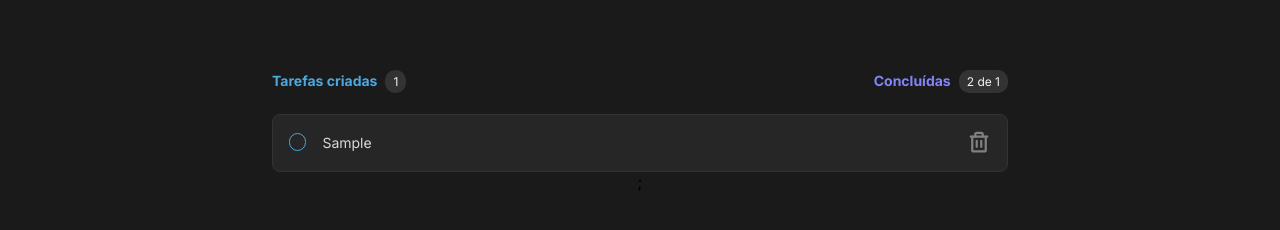
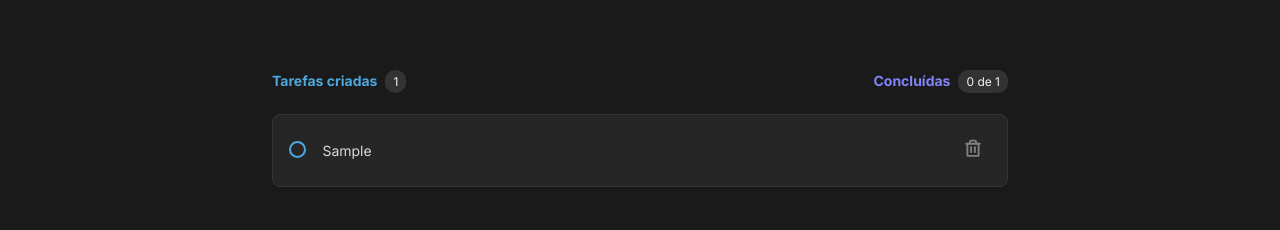
Before and after one commit to leodsmartins/toDoList, a React (Vite) app: page / in a window 1280 px wide. Both pictures are taken after typing "Sample" into the empty fields and a click on the button "Criar". Shown: the part 248-478 px from the top of the page. Built offline with nearby package versions, Linux system fonts and the light colour scheme.

Commit message:
Implementação da funcionalidade de deletar tarefas. Estilização das tarefas concluídas.

```diff
--- a/src/Components/Task.jsx
+++ b/src/Components/Task.jsx
@@ -1,18 +1,51 @@
 import styles from './Task.module.scss';
 
-import { Trash } from 'phosphor-react';
+import { Trash, Check } from 'phosphor-react';
+import { useState } from 'react';
 
 
-export function Task({ content }) {
+export function Task({ content, setCountCompletedTask, countCompletedTask, deleteTasks }) {
+
+    const [check, setCheck] = useState(false);
+    const [taskCompleted, setTaskCompleted] = useState(`${styles.task__check}`)
+    const [contentCompleted, setContentCompleted] = useState(`${styles.task__content}`)
+
+
+
+    function handleCheckTask() {
+        setCheck(!check);
+
+        if(!check) {
+            setCountCompletedTask(countCompletedTask + 1)
+            setTaskCompleted(`${styles.task__taskCompleted}`);
+            setContentCompleted(`${styles.task__contentCompleted}`)
+        }
+        else if(check) {
+            setCountCompletedTask(countCompletedTask - 1)
+            setTaskCompleted(`${styles.task__check}`);
+            setContentCompleted(`${styles.task__content}`)
+        }
+    }
+
+    function handleDeleteTasks() {
+        deleteTasks(content);
+        if (check) {
+            setCountCompletedTask(countCompletedTask - 1)
+        }
+    }
 
     return (
         <>
             <div className={styles.task}>
                 <div className={styles.task__check_content}>
-                    <div className={styles.task__check}></div>
-                    <p className={styles.task__content}>{content}</p>
+                    <div  className={taskCompleted} onClick={handleCheckTask}>
+                        {check && <Check size={12} weight="bold" />}
+                    </div>
+                    <p className={contentCompleted}>{content}</p>
                 </div>
-                <Trash className={styles.task__trash_icon} size={24} weight="bold" />
+                <button className={styles.task__trash_button} onClick={handleDeleteTasks}>
+                    <Trash  size={20} weight="bold" />
+                </button>
             </div>
         </>
     )
--- a/src/Components/Task.module.scss
+++ b/src/Components/Task.module.scss
@@ -27,15 +27,54 @@
     }
 
     &__check {
-
        width: 1.09rem;
        height: 1.09rem;
        border-radius: 50%;
-       border: 1px solid $blue;
+       border: 2px solid $blue;
+       color: $gray-100;
+       display: flex;
+       justify-content: center;
+       align-items: center;
     }
 
-    &__trash_icon {
+    &__check:hover {
+        background: rgba($blueDark, .2);
+        border: 2px solid $blueDark;
+    }
+
+    &__taskCompleted {
+        width: 1.09rem;
+        height: 1.09rem;
+        border-radius: 50%;
+        background: $purpleDark;
+        border: 2px solid $purpleDark;
+        color: $gray-100;
+        display: flex;
+        justify-content: center;
+        align-items: center;
+    }
+
+    &__taskCompleted:hover {
+        background: $purple;
+        border: 2px solid $purple;
+    }
+
+    &__contentCompleted {
         color: $gray-300;
+        text-decoration: line-through;
+    }
+
+    &__trash_button {
+        background: transparent;
+        border: none;
+        color: $gray-300;
+        border-radius: 8px;
+        padding: .5rem;
+    }
+
+    &__trash_button:hover {
+        background: $gray-400;
+        color: $danger;
     }
 }
 
--- a/src/Components/ToDo.jsx
+++ b/src/Components/ToDo.jsx
@@ -10,6 +10,8 @@ export function ToDo() {
   const [tasks, setTasks] = useState([]);
   const [newTask, setNewTask] = useState('');
   const [isThereTask, setIsThereTask] = useState();
+  const [countCompletedTask, setCountCompletedTask] = useState(0)
+
 
   function handleCreateNewTask() {
     event.preventDefault();
@@ -28,7 +30,14 @@ export function ToDo() {
     setNewTask(event.target.value);
   }
 
-  const numberOfTasks = tasks.length
+  function deleteTasks(taskToDelete) {
+    const tasksWithoutDeletedOne = tasks.filter(task => {
+      return task !== taskToDelete;
+    })
+    setTasks(tasksWithoutDeletedOne);
+  }
+
+  const numberOfTasks = tasks.length;
 
   return (
     <>
@@ -64,14 +73,18 @@ export function ToDo() {
             </div>
             <div className={styles.main__completedTasks}>
               <strong>Concluídas</strong>
-              <span>2 de {numberOfTasks}</span>
+              <span>{countCompletedTask} de {numberOfTasks}</span>
             </div>
           </div>
             {isThereTask && (
               tasks.map((task) => {
                 return (
-                  <div className={styles.main__tasks}>
-                  <Task key={task} content={task} />;
+                  <div className={styles.main__tasks} key={task}>
+                    <Task
+                      content={task}
+                      countCompletedTask={countCompletedTask}
+                      setCountCompletedTask={setCountCompletedTask}
+                      deleteTasks={deleteTasks} />
                   </div>
                 )
               })
--- a/src/Components/ToDo.module.scss
+++ b/src/Components/ToDo.module.scss
@@ -73,6 +73,7 @@
         gap: .5rem;
     }
 
+
     &__button:hover {
         background: $blue;
 
@@ -102,7 +103,7 @@
         width: 100%;
         display: flex;
         flex-direction: column;
-        margin-top: 4rem;
+        margin: 4rem 0;
     }
 
     &__tasks_header {
--- a/src/global.scss
+++ b/src/global.scss
@@ -37,3 +37,7 @@ a {
 body {
     background: $gray-600;
 }
+
+input:focus {
+    color: $gray-100;
+}
```
